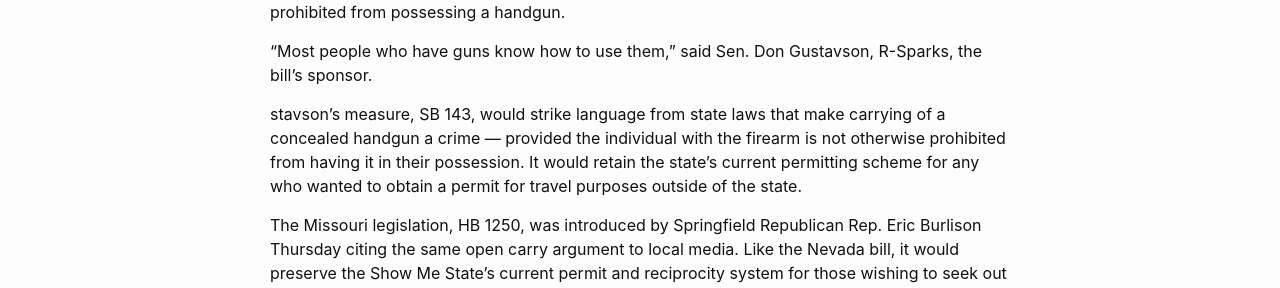
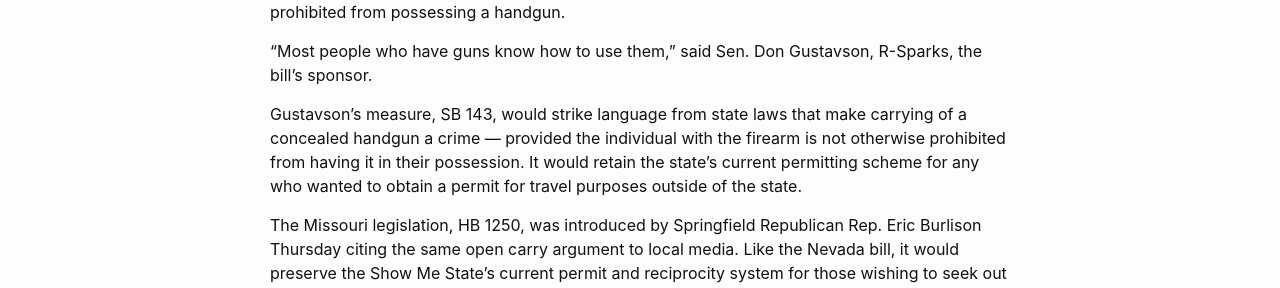
Before and after one commit to greg-raven/oam, a Jekyll site: the page built from _posts/2015-03-16-two-more-states-introduce-constitutional-carry-measures.md, in a window 1280 px wide. Shown: the part 477-765 px from the top of the page. Built offline with Jekyll 4.4.1, drawn with Linux system fonts in a browser that asks for light colours.

Commit message:
Update 2015-03-16-two-more-states-introduce-constitutional-carry-measures.md

```diff
--- a/_posts/2015-03-16-two-more-states-introduce-constitutional-carry-measures.md
+++ b/_posts/2015-03-16-two-more-states-introduce-constitutional-carry-measures.md
@@ -9,13 +9,13 @@
 
 Lawmakers in Nevada and Missouri are joining the push to bring lawful concealed handgun carry without a permit to their states.
 
-The measures, seen in the Nevada Senate and Missouri House respectively, are in the early stages of the legislative process but should they succeed, could allow each state to become the six and seventh to adopt [constitutional carry]{% link permitless-carry-states.md %}.
+The measures, seen in the Nevada Senate and Missouri House respectively, are in the early stages of the legislative process but should they succeed, could allow each state to become the six and seventh to adopt [constitutional carry]{{ site.baseurl }}{% link permitless-carry-states.md %}.
 
 Those backing Nevada's proposal feel that it is redundant for lawful gun owners to have to go through a process that can cost upwards of $200 to obtain a permit to carry a concealed pistol or revolver, when the state already allows open carry without a license for those who are not prohibited from possessing a handgun.
 
 "Most people who have guns know how to use them," said Sen. Don Gustavson, R-Sparks, the bill's sponsor.
 
-stavson's measure, SB 143, would strike language from state laws that make carrying of a concealed handgun a crime --- provided the individual with the firearm is not otherwise prohibited from having it in their possession. It would retain the state's current permitting scheme for any who wanted to obtain a permit for travel purposes outside of the state.
+Gustavson's measure, SB 143, would strike language from state laws that make carrying of a concealed handgun a crime --- provided the individual with the firearm is not otherwise prohibited from having it in their possession. It would retain the state's current permitting scheme for any who wanted to obtain a permit for travel purposes outside of the state.
 
 The Missouri legislation, HB 1250, was introduced by Springfield Republican Rep. Eric Burlison Thursday citing the same open carry argument to local media. Like the Nevada bill, it would preserve the Show Me State's current permit and reciprocity system for those wishing to seek out a license.
 
```
